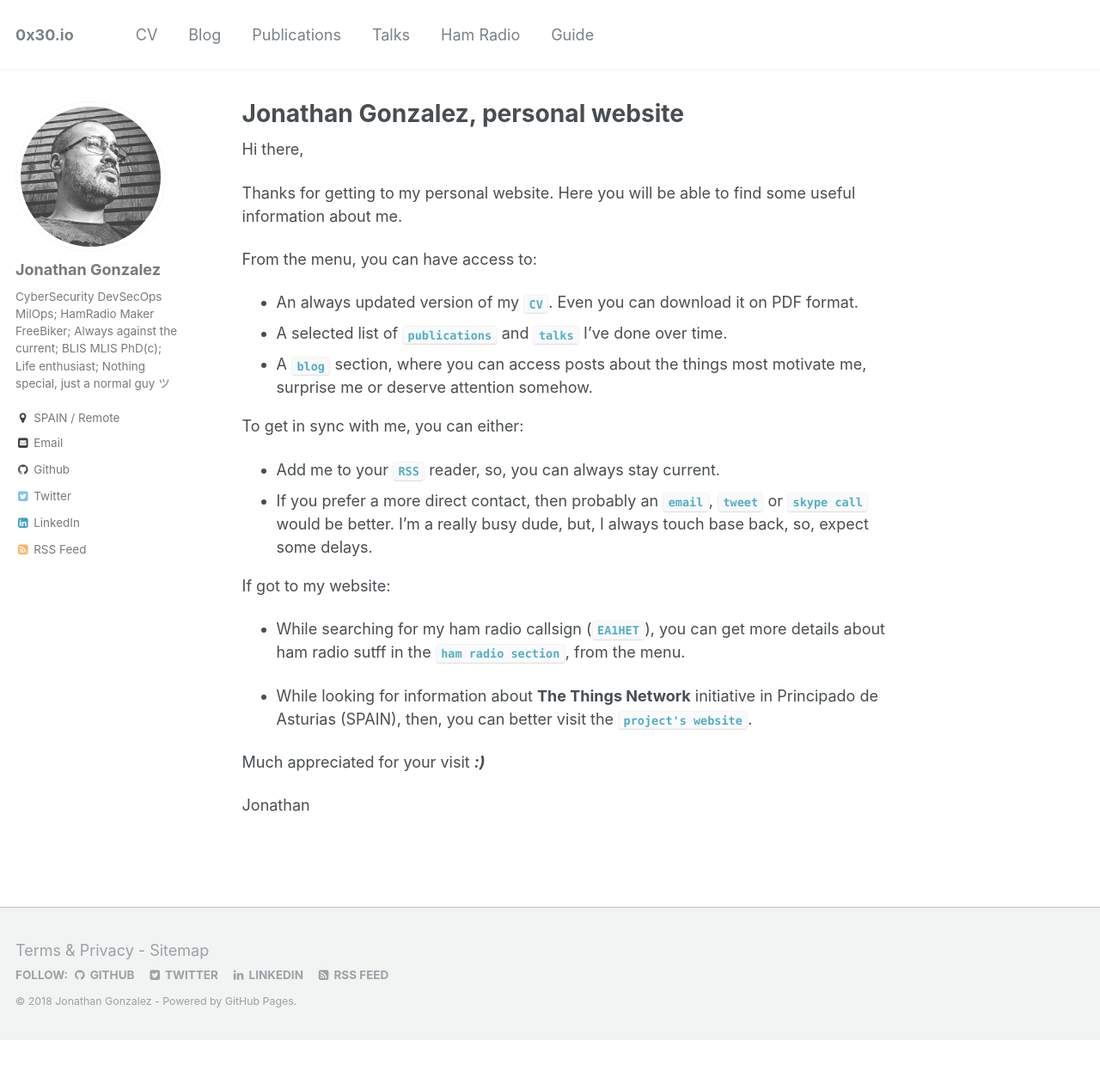
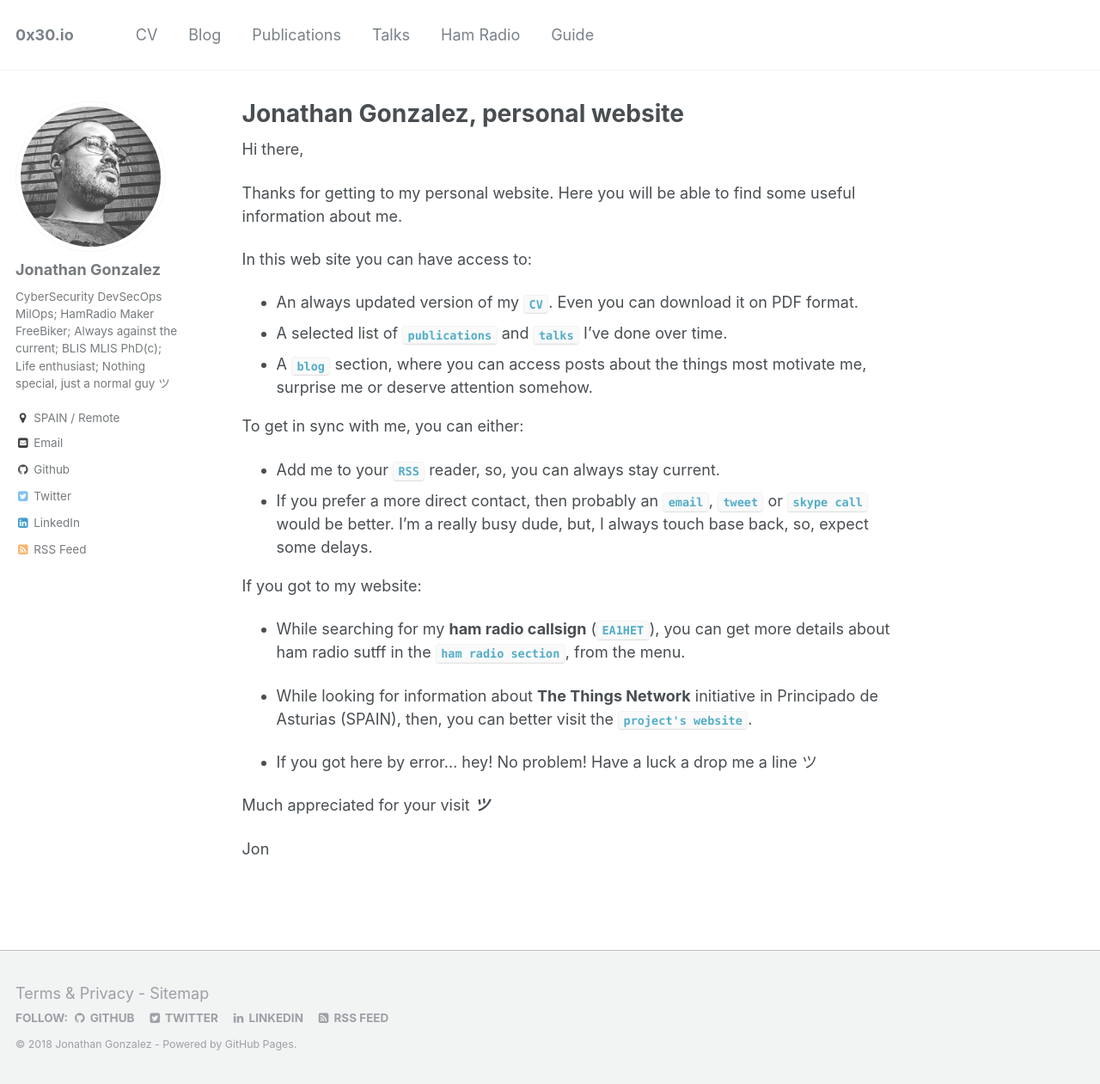
Before and after one commit to ea1het/0x30.io, a Jekyll site: the page built from _pages/about.md, in a window 1280 px wide and 1261 px high. Shown: the whole window at 86% size. Built offline with Jekyll 4.4.1, drawn with Linux system fonts in a browser that asks for light colours.

Commit message:
updated  bio

```diff
--- a/_pages/about.md
+++ b/_pages/about.md
@@ -13,7 +13,7 @@ Hi there,
 
 Thanks for getting to my personal website. Here you will be able to find some useful information about me.
 
-From the menu, you can have access to:
+In this web site you can have access to:
 
 - An always updated version of my **[`CV`](cv/)**. Even you can download it on PDF format.
 - A selected list of **[`publications`](publications/)** and **[`talks`](talks/)** I've done over time.
@@ -24,12 +24,14 @@ To get in sync with me, you can either:
 - Add me to your **[`RSS`](feed.xml)** reader, so, you can always stay current.
 - If you prefer a more direct contact, then probably an **[`email`](mailto:j@0x30.io)**, **[`tweet`](https://twitter.com/ea1het)** or **[`skype call`](skype:ea1het?call)** would be better. I'm a really busy dude, but, I always touch base back, so, expect some delays.
 
-If got to my website:
+If you got to my website:
 
-   - While searching for my ham radio callsign (**[`EA1HET`](hamradio/)**), you can get more details about ham radio sutff in the **[`ham radio section`](hamradio/)**, from the menu.
+   - While searching for my **ham radio callsign** (**[`EA1HET`](hamradio/)**), you can get more details about ham radio sutff in the **[`ham radio section`](hamradio/)**, from the menu.
 
    - While looking for information about **The Things Network** initiative in Principado de Asturias (SPAIN), then, you can better visit the **[`project's website`](http://asturias-iot.github.io)**.
 
-Much appreciated for your visit _**:)**_
+   - If you got here by error... hey! No problem! Have a luck a drop me a line ツ
 
-Jonathan
+Much appreciated for your visit _**ツ**_
+
+Jon
```
